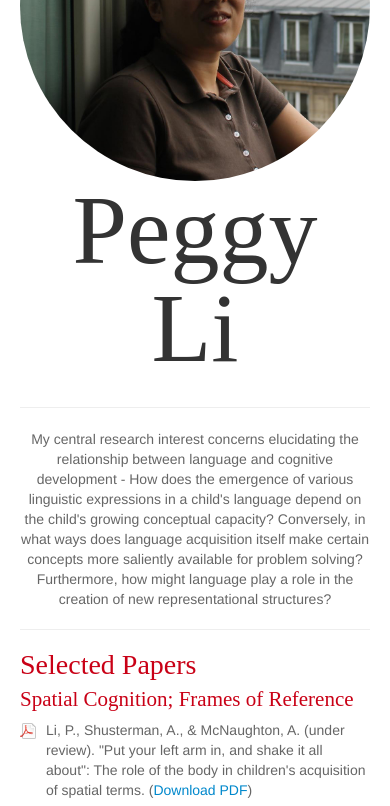
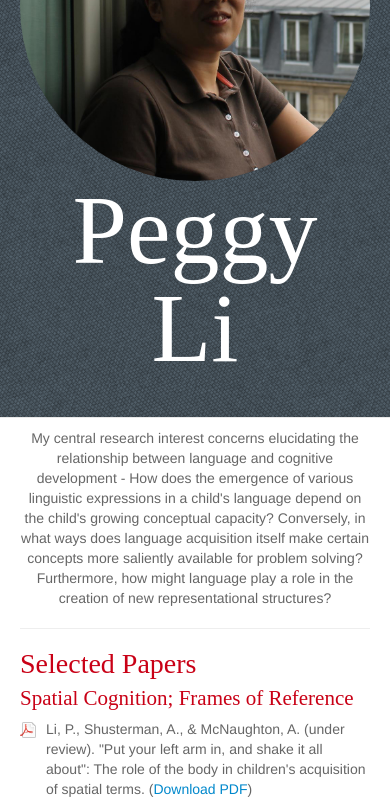
Before and after one commit to marvinli/peggy-li, a plain HTML site: page site/index.html in a window 390 px wide. Shown: the part 270-1076 px from the top of the page. Drawn offline with nearby package versions, Linux system fonts and the light colour scheme.

Commit message:
Add background to header.

```diff
--- a/site/assets/styles/main.css
+++ b/site/assets/styles/main.css
@@ -6,6 +6,10 @@ body {
 @media (max-width: 979px) {
   body {
     padding-top: 0;
+  }
+  #header {
+    margin: -20px;
+    padding: 20px;
   }
 }
 
@@ -41,7 +45,7 @@ h2, h3, h4 {
 
 h1 {
   font-size: 7em;
-  color: #333;
+  color: #fff;
 }
 
 h2 {
@@ -69,15 +73,6 @@ h5 {
   padding-top:5px;
 }
 
-.research {
-  margin-top: 10px;
-  font-size: 1em;
-}
-
-.portrait {
-  margin-top: 30px;
-}
-
 /* PAPERS */
 .paper {
   margin-bottom: 10px;
@@ -97,7 +92,20 @@ h5 {
 }
 
 #header {
+  background-image: url(../images/irongrip2.png);
   text-align: center;
+  padding-bottom: 30px;
+  border-bottom: 1px solid #e8e8e8;
+}
+
+#header .portrait {
+  margin-top: 30px;
+}
+
+.research {
+  text-align: center;
+  margin-top: 30px;
+  font-size: 1em;
 }
 
 #footer {
--- a/site/index.html
+++ b/site/index.html
@@ -42,9 +42,8 @@
     </div>
     <!-- END Nav Bar -->
 
-    <div class="container">
-
-      <div id="header">
+    <div id="header">
+      <div class="container">
         <div class="row">
           <div class="span4 offset4 portrait">
             <img src="assets/images/peggy-li.jpg" class="img-circle" alt="Peggy Li" />
@@ -55,11 +54,14 @@
             <h1>Peggy Li</h1>
           </div>
         </div>
-        <div class="row">
-          <div class="span6 offset3 research">
-            <hr>
-            My central research interest concerns elucidating the relationship between language and cognitive development - How does the emergence of various linguistic expressions in a child's language depend on the child's growing conceptual capacity?  Conversely, in what ways does language acquisition itself make certain concepts more saliently available for problem solving? Furthermore, how might language play a role in the creation of new representational structures?
-          </div>
+      </div>
+    </div>
+
+
+    <div class="container">
+      <div class="row">
+        <div class="span6 offset3 research">
+          My central research interest concerns elucidating the relationship between language and cognitive development - How does the emergence of various linguistic expressions in a child's language depend on the child's growing conceptual capacity?  Conversely, in what ways does language acquisition itself make certain concepts more saliently available for problem solving? Furthermore, how might language play a role in the creation of new representational structures?
         </div>
       </div>
 
@@ -561,8 +563,8 @@
             <img src="assets/images/shield.png" alt="Harvard University" /><br />
             <div class="address">
               <div class="name">Peggy Li</div>
-              pegs@wjh.harvard.edu<br />
-              Laboratory for Developmental Studies<br />
+              <a href="mailto:pegs@wjh.harvard.edu">pegs@wjh.harvard.edu</a><br />
+              <a href="http://www.wjh.harvard.edu/~lds/" target="_blank">Laboratory for Developmental Studies</a><br />
               Harvard University &middot; 25 Francis Avenue &middot; Cambridge, MA 02138
             </div>
           </div>
```
Also changed, not shown: site/assets/images/irongrip.png (added), site/assets/images/irongrip2.png (added), 2 other files.
